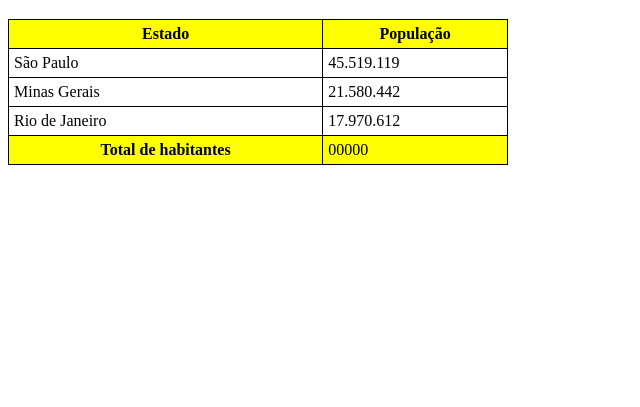
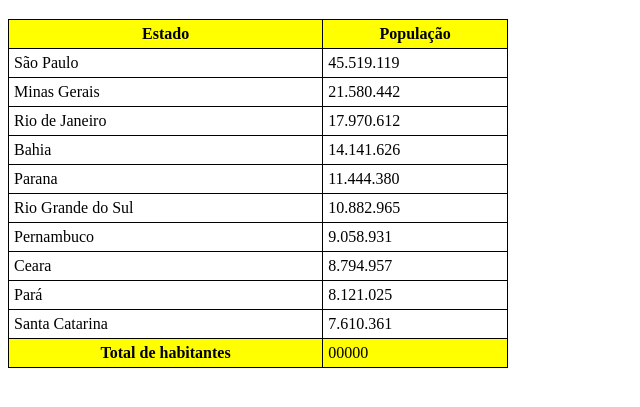
Before and after one commit to RodrigoAssis96/Html-Css, a plain HTML site: page Exercicios/ex023/tabela002.html in a window 1280 px wide. Shown: the part 61-468 px from the top of the page, without its empty margins (0-640 px from the left). Drawn offline with Linux system fonts and the light colour scheme.

Commit message:
Update tabela002.html

```diff
--- a/Exercicios/ex023/tabela002.html
+++ b/Exercicios/ex023/tabela002.html
@@ -39,6 +39,34 @@
                 <td>Rio de Janeiro</td>
                 <td>17.970.612</td>
             </tr>
+            <tr>
+                <td>Bahia</td>
+                <td>14.141.626</td>
+            </tr>
+            <tr>
+                <td>Parana</td>
+                <td>11.444.380</td>
+            </tr>
+            <tr>
+                <td>Rio Grande do Sul</td>
+                <td>10.882.965</td>
+            </tr>
+            <tr>
+                <td>Pernambuco</td>
+                <td>9.058.931</td>
+            </tr>
+            <tr>
+                <td>Ceara</td>
+                <td>8.794.957</td>
+            </tr>
+            <tr>
+                <td>Pará</td>
+                <td>8.121.025</td>
+            </tr>
+            <tr>
+                <td>Santa Catarina</td>
+                <td>7.610.361</td>
+            </tr>
         </tbody>
         <tfoot>
             <th>Total de habitantes</th>
```
